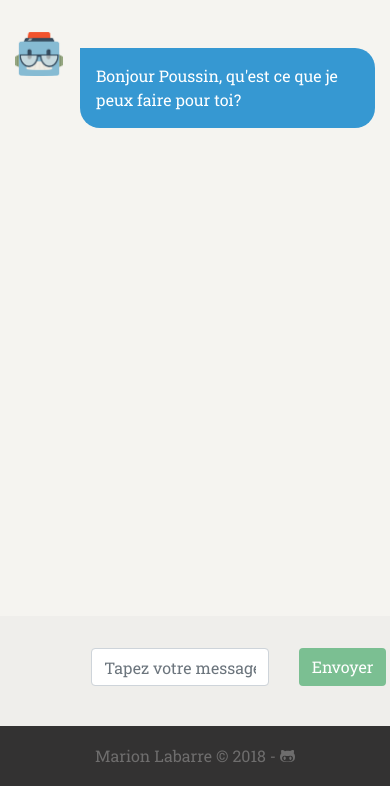
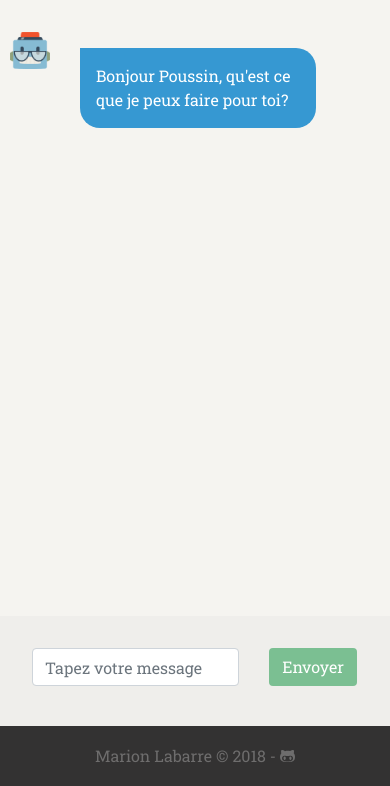
Before and after one commit to marionl4b/GrandPyBot, a Flask app: page / in a window 390 px wide. Shown: the part 58-844 px from the top of the page. Run offline with Flask 2, Linux system fonts and the light colour scheme; some libraries are stand-ins or nearby versions.

Commit message:
fix responsive design

```diff
--- a/gpbapp/static/css/mystyles.css
+++ b/gpbapp/static/css/mystyles.css
@@ -61,7 +61,8 @@ main {
   margin-top: 2em;
 }
 #chat .avatar{
-  width: 3em;
+  width: 2.5em;
+  margin-left: -5px;
 }
 
 #chat .bubble{
@@ -72,6 +73,7 @@ main {
   display: inline-flex;
   padding: 1em;
   color: white;
+  max-width: 80%;
 }
 
 #chat .gpb-message .bubble p{
@@ -91,7 +93,7 @@ main {
 /*map*/
 .map {
   height: 400px;  /* The height is 400 pixels */
-  width: 100%;  /* The width is the width of the web page */
+  width: 80%;  /* The width is the width of the web page */
 }
 
 /*wiki*/
@@ -139,3 +141,11 @@ main {
 .fa-github-alt{
   color: var(--footer-text-color);
 }
+
+/*responsive*/
+ @media (min-width: 768px) {
+   #chat .avatar{
+      width: 3em;
+     margin-left: 0;
+   }
+ }
--- a/gpbapp/templates/index.html
+++ b/gpbapp/templates/index.html
@@ -7,12 +7,12 @@
         <section id="prompt">
             <form name="ajaxForm" method="post">
                 <div class="row justify-content-center">
-                    <div class="col-7">
+                    <div class="col-8 col-md-8 col-lg-7">
                         <label class="sr-only" for="textUserMessage">Votre Message</label>
                         <input type="text" class="form-control mb-2 mr-sm-2" name="usermsg" id="textUserMessage"
                                placeholder="Tapez votre message">
                     </div>
-                    <div class="col-1">
+                    <div class="col-4 col-md-2 col-lg-1">
                         <button type="button" id="ajaxButton" class="btn mb-2" onclick="postJson()">Envoyer</button>
                     </div>
                 </div>
@@ -27,8 +27,8 @@
         i = 0;
 
         document.getElementById("textUserMessage").addEventListener("keydown", function(event) {
-            event.preventDefault();
             if (event.keyCode === 13) {
+                event.preventDefault();
                 document.getElementById("ajaxButton").click();
             }
         });
```
